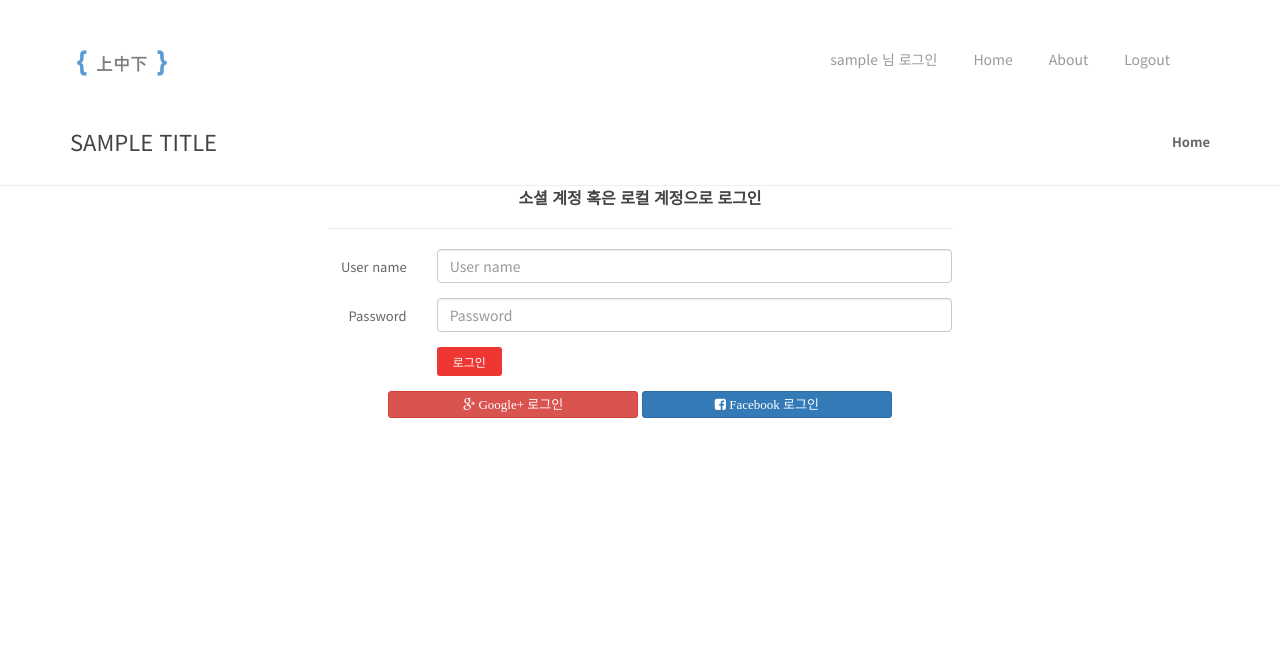
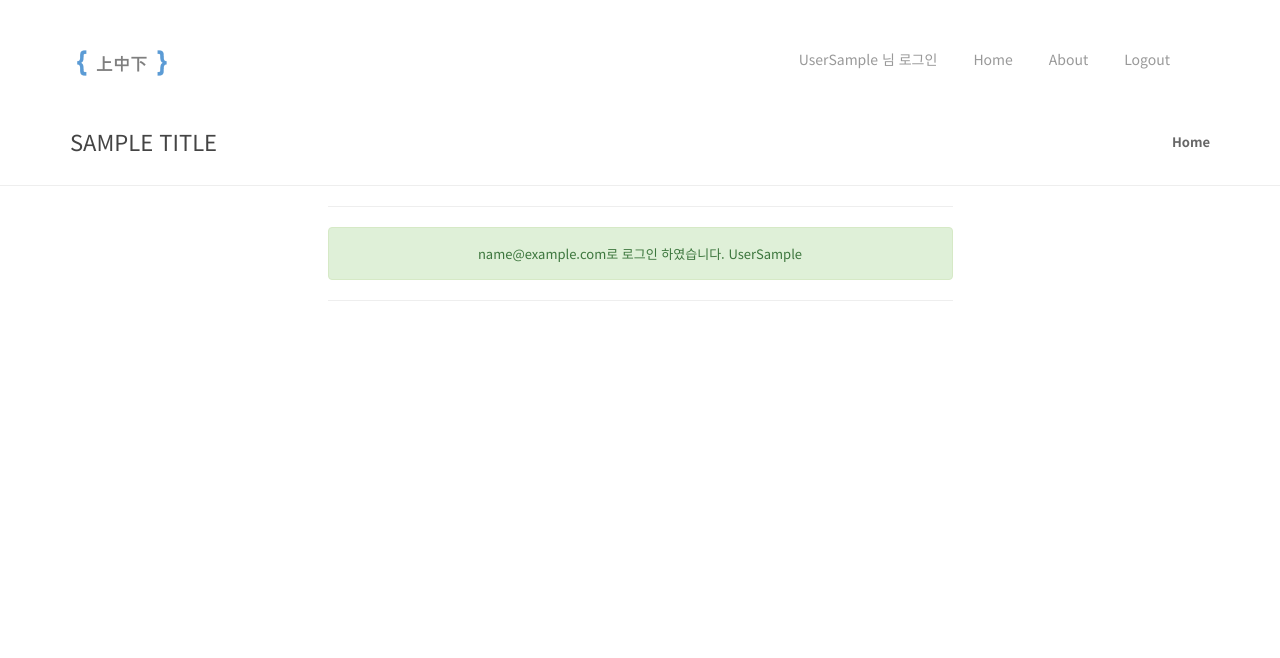
Before and after one commit to level120/Vote_of_LeeLab, a Django app: template Vote_of_LeeLab/VoteApp/templates/VoteApp/login.html in a window 1280 px wide. Shown: the top 658 px of the page. Run offline with Django 3.2, Linux system fonts and the light colour scheme; a user stored in the database is signed in; tables that the repository leaves empty hold one stand-in row (values such as "Sample post"); the template is opened without the code that fills it: values that come from a table or form of the project are taken from there, most other values are stand-ins (such as "Sample title", 1, 10 or a date in 2020); some libraries are stand-ins or nearby versions.

Commit message:
change username to name
1. layout.html 에서 표시되는 username 변경
2. 로그인 완료 시 로그인 폼 숨김처리

```diff
--- a/Vote_of_LeeLab/VoteApp/templates/VoteApp/layout.html
+++ b/Vote_of_LeeLab/VoteApp/templates/VoteApp/layout.html
@@ -69,7 +69,7 @@
                         <!-- Start Navigation List -->
                         <ul class="nav navbar-nav navbar-right">
                             {% if user.is_authenticated %}
-                            <li><a>{{ user.username }} 님 로그인</a></li>
+                            <li><a>{{ user.last_name }}{{ user.first_name }} 님 로그인</a></li>
                             {% endif %}
                             <li><a href="{% url 'index' %}">Home</a></li>
                             <li><a href="{% url 'about' %}">About</a></li>
@@ -86,7 +86,7 @@
                 <!-- Mobile Menu Start -->
                 <ul class="wpb-mobile-menu">
                     {% if user.is_authenticated %}
-                    <li><a>{{ user.username }} 님 로그인</a></li>
+                    <li><a>{{ user.last_name }}{{ user.first_name }} 님 로그인</a></li>
                     {% endif %}
                     <li><a href="{% url 'index' %}">Home</a></li>
                     <li><a href="{% url 'about' %}">About</a></li>
--- a/Vote_of_LeeLab/VoteApp/templates/VoteApp/login.html
+++ b/Vote_of_LeeLab/VoteApp/templates/VoteApp/login.html
@@ -6,6 +6,14 @@
         <div class="col-md-3"></div>
         <div class="col-md-6">
             <section id="loginForm">
+                {% if user.is_authenticated %}
+                <hr />
+                <div class="alert alert-success" role="alert">
+                    {{ user.email }}로 로그인 하였습니다.
+                    {{ user.last_name }}{{ user.first_name }}
+                </div>
+                <hr />
+                {% else %}
                 <form action="." method="post" class="form-horizontal">
                     {% csrf_token %}
                     <h4>소셜 계정 혹은 로컬 계정으로 로그인</h4>
@@ -40,6 +48,7 @@
                 <!-- Old version
                 <a href="{% url "social:begin" "facebook" %}?next={{ request.path }}"><button class="btn btn-primary fa fa-facebook-square" style="width: 40%"> Facebook 로그인</button></a>
                 -->
+                {% endif %}
             </section>
         </div>
         <div class="col-md-3"></div>
--- a/Vote_of_LeeLab/VoteApp/views.py
+++ b/Vote_of_LeeLab/VoteApp/views.py
@@ -21,7 +21,9 @@ from django.contrib.auth import login
 # Create your views here.
 
 # CountDown
+# 개발용 locale 설정, 배포시 반드시 주석처리 할 것.
 #locale.setlocale(locale.LC_CTYPE, 'korean')
+
 COUNTDOWN_TARGET_DATE = timezone.make_aware(datetime.datetime(2018, 7, 16, 14, 00, 00, 000000))
 DURIONG_DATE = datetime.timedelta(days=6, seconds=86399)
 
```
